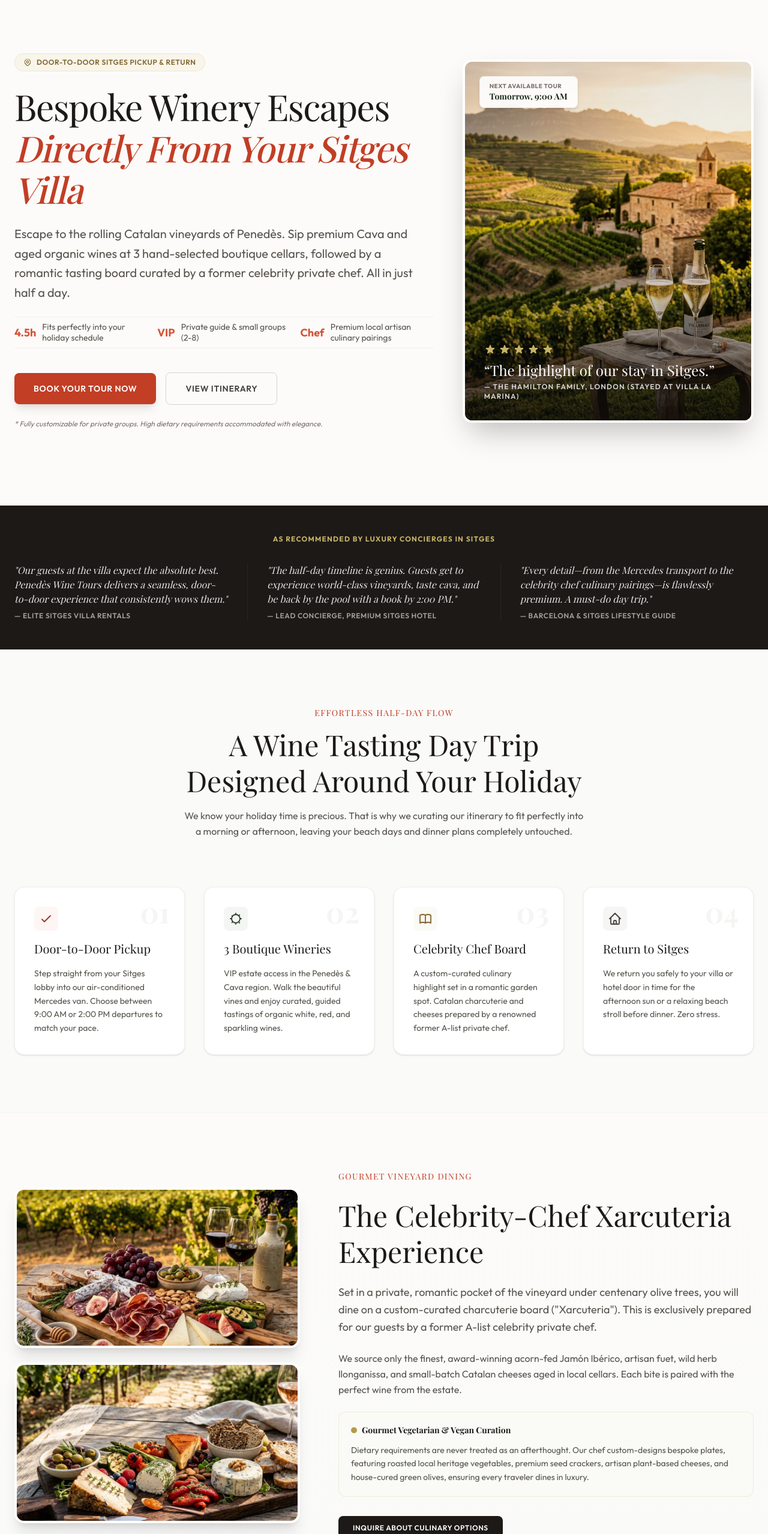
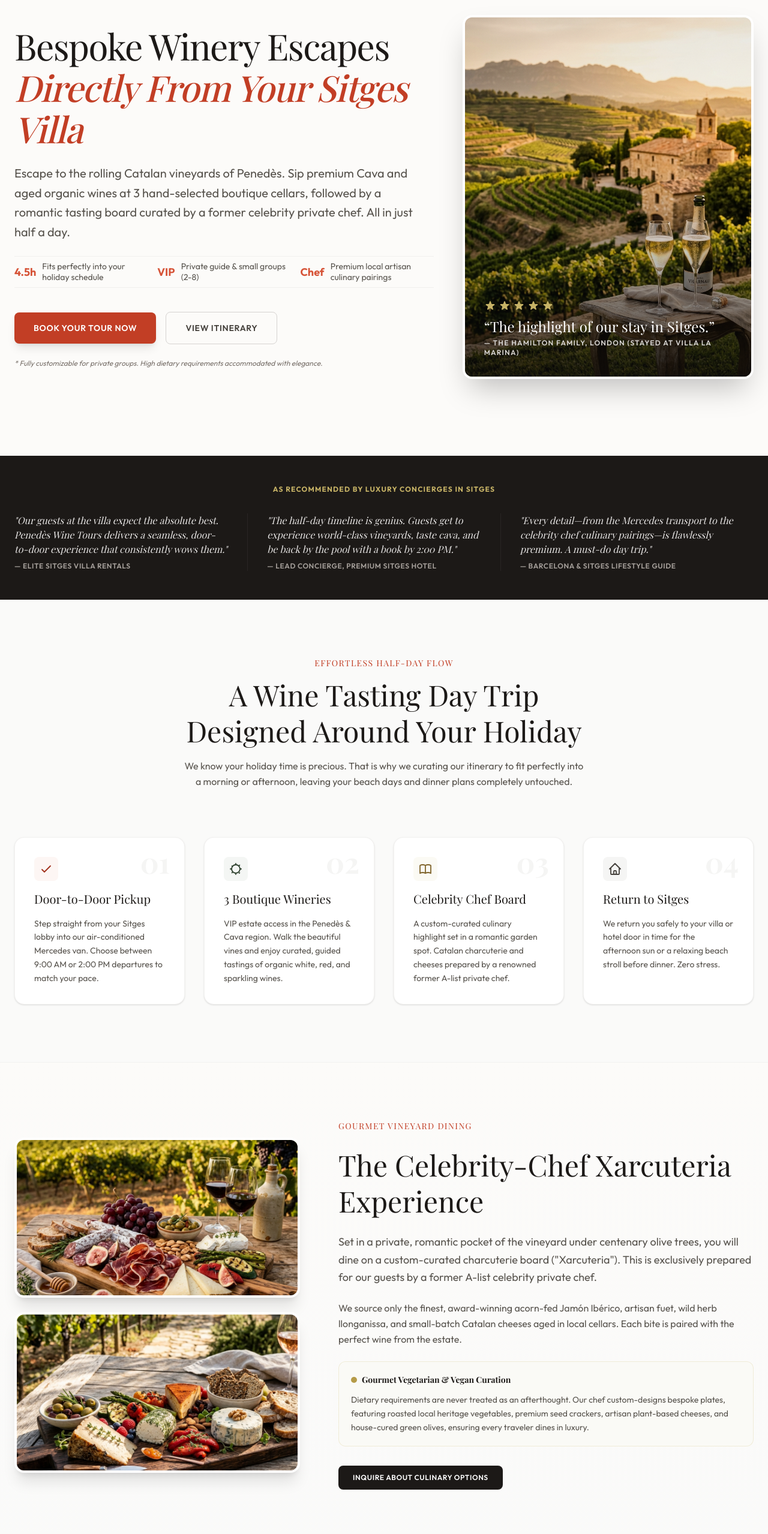
Before and after one commit to DAGarnish/penedeswinetours, a Next.js app: page / in a window 1280 px wide. Shown: the part 120-2678 px from the top of the page at 60% size. Built offline with nearby package versions, Linux system fonts and the light colour scheme; a web font is replaced by a local one.

Commit message:
Update landing page: remove boxes and add contact form

```diff
--- a/src/app/page.tsx
+++ b/src/app/page.tsx
@@ -29,31 +29,25 @@ export default function Home() {
           </nav>
 
           <div>
-            <button
-              onClick={() => setIsModalOpen(true)}
-              className="px-5 py-2.5 bg-stone-900 hover:bg-stone-800 text-white font-medium text-xs tracking-wider uppercase rounded-full shadow-sm hover:shadow-md transition-all cursor-pointer"
+            <a
+              href="#contact"
+              className="inline-block px-5 py-2.5 bg-stone-900 hover:bg-stone-800 text-white font-medium text-xs tracking-wider uppercase rounded-full shadow-sm hover:shadow-md transition-all cursor-pointer"
             >
               Book Your Escape
-            </button>
+            </a>
           </div>
         </div>
       </header>
 
       {/* Hero Section */}
-      <section className="relative overflow-hidden pt-12 pb-24 md:py-32">
+      <section className="relative overflow-hidden pt-6 pb-24 md:pt-16 md:pb-32">
         {/* Subtle romantic background gradient shape */}
         <div className="absolute top-0 right-0 -z-10 w-[70%] h-[80%] bg-gradient-to-bl from-terracotta-50/40 via-gold-50/20 to-transparent rounded-bl-[100px]" />
 
         <div className="max-w-7xl mx-auto px-6 grid grid-cols-1 lg:grid-cols-12 gap-12 items-center">
           {/* Hero Copy */}
           <div className="lg:col-span-7 space-y-6 text-left">
-            <div className="inline-flex items-center space-x-2 bg-gold-100/60 border border-gold-400/20 px-3.5 py-1.5 rounded-full text-xs font-semibold text-gold-700 tracking-wider uppercase">
-              <svg className="w-3.5 h-3.5" fill="none" viewBox="0 0 24 24" stroke="currentColor">
-                <path strokeLinecap="round" strokeLinejoin="round" strokeWidth={2} d="M17.657 16.657L13.414 20.9a1.998 1.998 0 01-2.827 0l-4.244-4.243a8 8 0 1111.314 0z" />
-                <path strokeLinecap="round" strokeLinejoin="round" strokeWidth={2} d="M15 11a3 3 0 11-6 0 3 3 0 016 0z" />
-              </svg>
-              <span>Door-to-door Sitges Pickup & Return</span>
-            </div>
+
 
             <h1 className="text-4xl sm:text-5xl md:text-6xl font-serif text-stone-900 leading-[1.15] tracking-tight">
               Bespoke Winery Escapes <br className="hidden md:block"/>
@@ -81,12 +75,12 @@ export default function Home() {
             </div>
 
             <div className="pt-4 flex flex-col sm:flex-row items-stretch sm:items-center space-y-3 sm:space-y-0 sm:space-x-4">
-              <button
-                onClick={() => setIsModalOpen(true)}
-                className="px-8 py-4 bg-terracotta-600 hover:bg-terracotta-700 text-white font-semibold text-sm tracking-wider uppercase rounded-lg shadow-lg hover:shadow-xl transition-all text-center cursor-pointer"
+              <a
+                href="#contact"
+                className="inline-block px-8 py-4 bg-terracotta-600 hover:bg-terracotta-700 text-white font-semibold text-sm tracking-wider uppercase rounded-lg shadow-lg hover:shadow-xl transition-all text-center cursor-pointer"
               >
                 Book Your Tour Now
-              </button>
+              </a>
               <a
                 href="#itinerary"
                 className="px-8 py-4 border border-stone-300 hover:bg-stone-100 text-stone-700 font-semibold text-sm tracking-wider uppercase rounded-lg transition-all text-center"
@@ -123,11 +117,7 @@ export default function Home() {
                 </p>
               </div>
 
-              {/* Overlay graphics showcasing premium branding */}
-              <div className="absolute top-6 left-6 bg-white/90 backdrop-blur-md px-4 py-2 rounded-lg shadow-md border border-stone-200/50">
-                <p className="text-[10px] text-stone-500 uppercase tracking-wider font-bold">Next Available Tour</p>
-                <p className="text-sm font-serif font-bold text-vineyard-900">Tomorrow, 9:00 AM</p>
-              </div>
+
             </div>
 
             {/* Visual background details */}
@@ -289,12 +279,12 @@ export default function Home() {
             </div>
 
             <div className="pt-2">
-              <button
-                onClick={() => setIsModalOpen(true)}
-                className="px-6 py-3 bg-stone-900 hover:bg-stone-800 text-white font-semibold text-xs tracking-wider uppercase rounded-lg transition-all"
+              <a
+                href="#contact"
+                className="inline-block px-6 py-3 bg-stone-900 hover:bg-stone-800 text-white font-semibold text-xs tracking-wider uppercase rounded-lg transition-all"
               >
                 Inquire About Culinary Options
-              </button>
+              </a>
             </div>
           </div>
 
@@ -318,16 +308,58 @@ export default function Home() {
             Reserve your date today. Spots are kept highly exclusive to maintain VIP estate access and premium comfort.
           </p>
           <div className="pt-4">
-            <button
-              onClick={() => setIsModalOpen(true)}
-              className="px-8 py-4 bg-terracotta-600 hover:bg-terracotta-700 text-white font-semibold text-sm tracking-wider uppercase rounded-lg shadow-xl hover:shadow-2xl transition-all cursor-pointer"
+            <a
+              href="#contact"
+              className="inline-block px-8 py-4 bg-terracotta-600 hover:bg-terracotta-700 text-white font-semibold text-sm tracking-wider uppercase rounded-lg shadow-xl hover:shadow-2xl transition-all cursor-pointer"
             >
               Book Your Wine Tasting Day Trip
-            </button>
+            </a>
           </div>
           <p className="text-xs text-stone-400">
             No upfront reservation fee required. Cancel or reschedule with 48h notice.
           </p>
+        </div>
+      </section>
+
+      {/* Contact Section */}
+      <section id="contact" className="py-24 bg-stone-50 border-t border-stone-200/40">
+        <div className="max-w-3xl mx-auto px-6">
+          <div className="text-center space-y-4 mb-12">
+             <span className="text-terracotta-600 font-serif text-sm tracking-widest uppercase block">
+              Get in Touch
+            </span>
+
+            <p className="text-stone-600">
+              Fill out the form below and our concierge team will get back to you shortly.
+            </p>
+          </div>
+          <form className="space-y-6 bg-white p-8 rounded-2xl shadow-sm border border-stone-200/50">
+            <div className="grid grid-cols-1 md:grid-cols-2 gap-6">
+              <div className="space-y-2 text-left">
+                <label htmlFor="firstName" className="block text-xs font-semibold text-stone-700 uppercase tracking-wider">First Name</label>
+                <input type="text" id="firstName" className="w-full px-4 py-3 bg-stone-50 border border-stone-200 rounded-lg focus:outline-none focus:ring-2 focus:ring-terracotta-500/20 focus:border-terracotta-500 transition-all" placeholder="John" />
+              </div>
+              <div className="space-y-2 text-left">
+                <label htmlFor="lastName" className="block text-xs font-semibold text-stone-700 uppercase tracking-wider">Last Name</label>
+                <input type="text" id="lastName" className="w-full px-4 py-3 bg-stone-50 border border-stone-200 rounded-lg focus:outline-none focus:ring-2 focus:ring-terracotta-500/20 focus:border-terracotta-500 transition-all" placeholder="Doe" />
+              </div>
+            </div>
+            <div className="space-y-2 text-left">
+              <label htmlFor="email" className="block text-xs font-semibold text-stone-700 uppercase tracking-wider">Email Address</label>
+              <input type="email" id="email" className="w-full px-4 py-3 bg-stone-50 border border-stone-200 rounded-lg focus:outline-none focus:ring-2 focus:ring-terracotta-500/20 focus:border-terracotta-500 transition-all" placeholder="john@example.com" />
+            </div>
+            <div className="space-y-2 text-left">
+              <label htmlFor="phone" className="block text-xs font-semibold text-stone-700 uppercase tracking-wider">Phone Number (Optional)</label>
+              <input type="tel" id="phone" className="w-full px-4 py-3 bg-stone-50 border border-stone-200 rounded-lg focus:outline-none focus:ring-2 focus:ring-terracotta-500/20 focus:border-terracotta-500 transition-all" placeholder="+1 (555) 000-0000" />
+            </div>
+            <div className="space-y-2 text-left">
+              <label htmlFor="message" className="block text-xs font-semibold text-stone-700 uppercase tracking-wider">Message</label>
+              <textarea id="message" rows={4} className="w-full px-4 py-3 bg-stone-50 border border-stone-200 rounded-lg focus:outline-none focus:ring-2 focus:ring-terracotta-500/20 focus:border-terracotta-500 transition-all" placeholder="How can we help you prepare for your visit?"></textarea>
+            </div>
+            <button type="button" className="w-full py-4 bg-stone-900 hover:bg-stone-800 text-white font-semibold text-sm tracking-wider uppercase rounded-lg shadow-md hover:shadow-lg transition-all cursor-pointer">
+              Send Message
+            </button>
+          </form>
         </div>
       </section>
 
```
